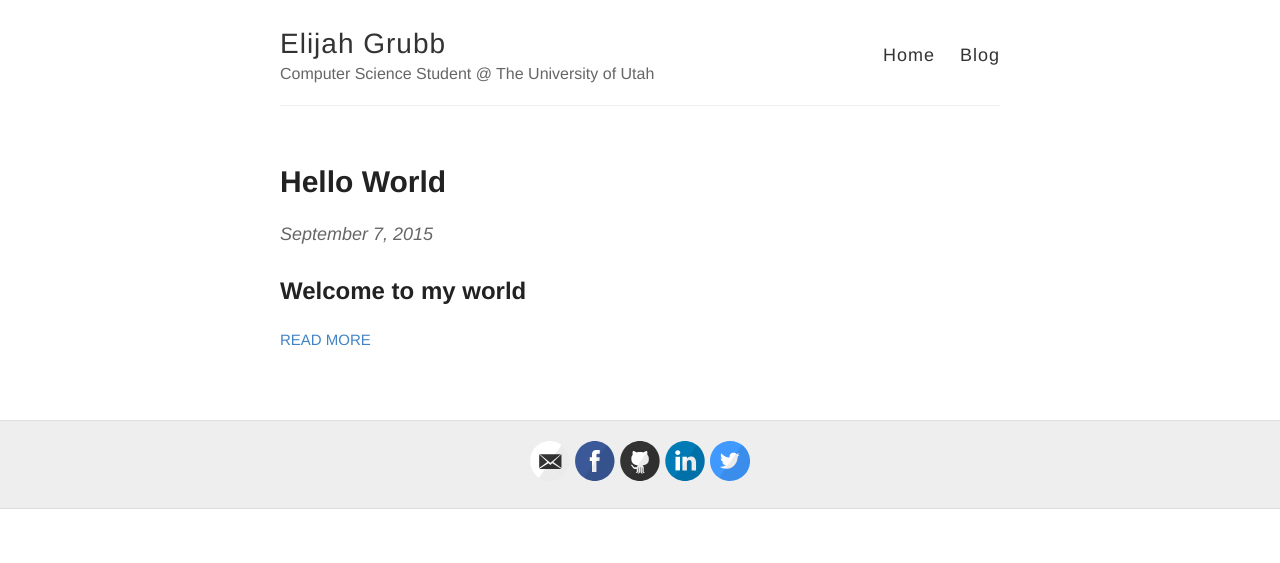
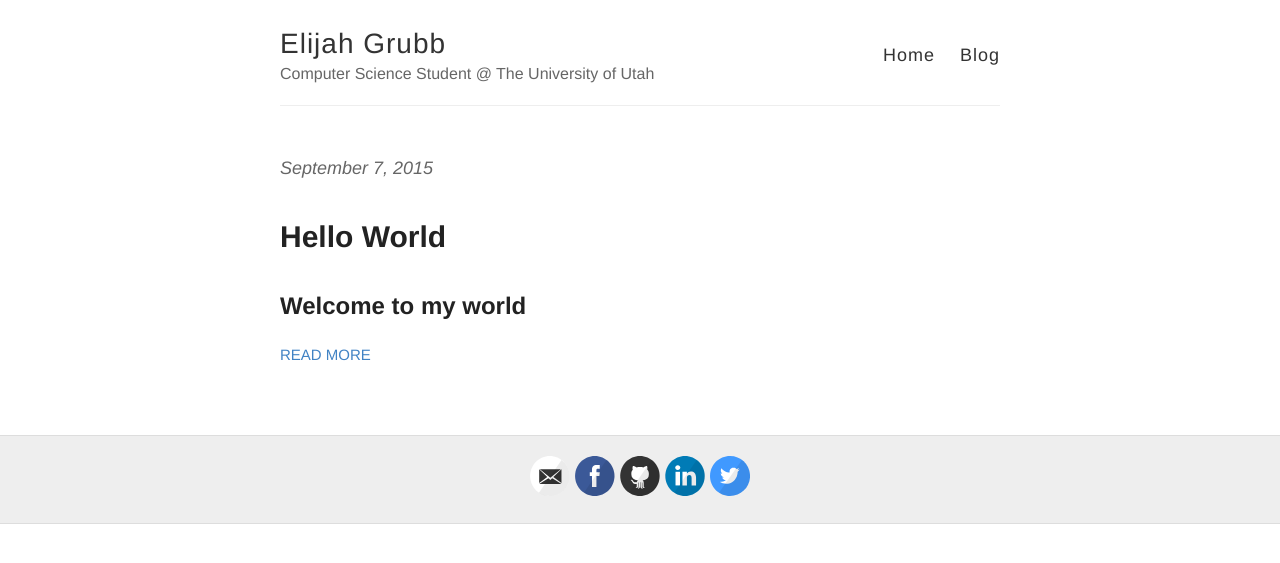
Before and after one commit to judgegrubb/judgegrubb.github.io, a Jekyll site: the page built from blog.html, in a window 1280 px wide. Shown: the top 563 px of the page. Built offline with Jekyll 4.4.1, drawn with Linux system fonts in a browser that asks for light colours; Markdown is read by kramdown in place of the engine named in the settings; part of the change alters nothing that is shown.

Commit message:
formatted page more pleasingly

```diff
--- a/blog.html
+++ b/blog.html
@@ -6,11 +6,10 @@ layout: default
   {% for post in site.posts %}
     <article class="post">
 
-      <h1><a href="{{ site.baseurl }}{{ post.url }}">{{ post.title }}</a></h1>
-
       <div class="date">
         {{ post.date | date: "%B %e, %Y" }}
       </div>
+      <h1><a href="{{ site.baseurl }}{{ post.url }}">{{ post.title }}</a></h1>
 
       <div class="entry">
         {{ post.excerpt }}
```
